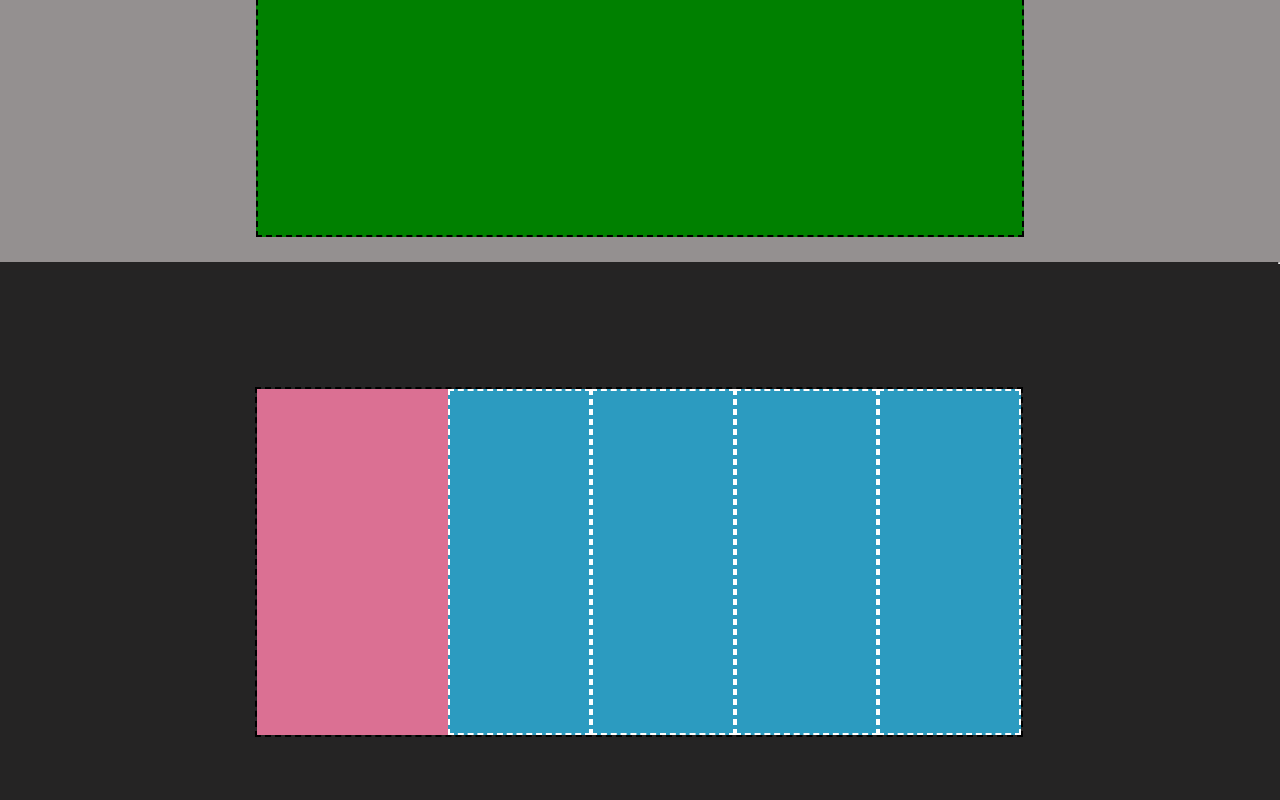
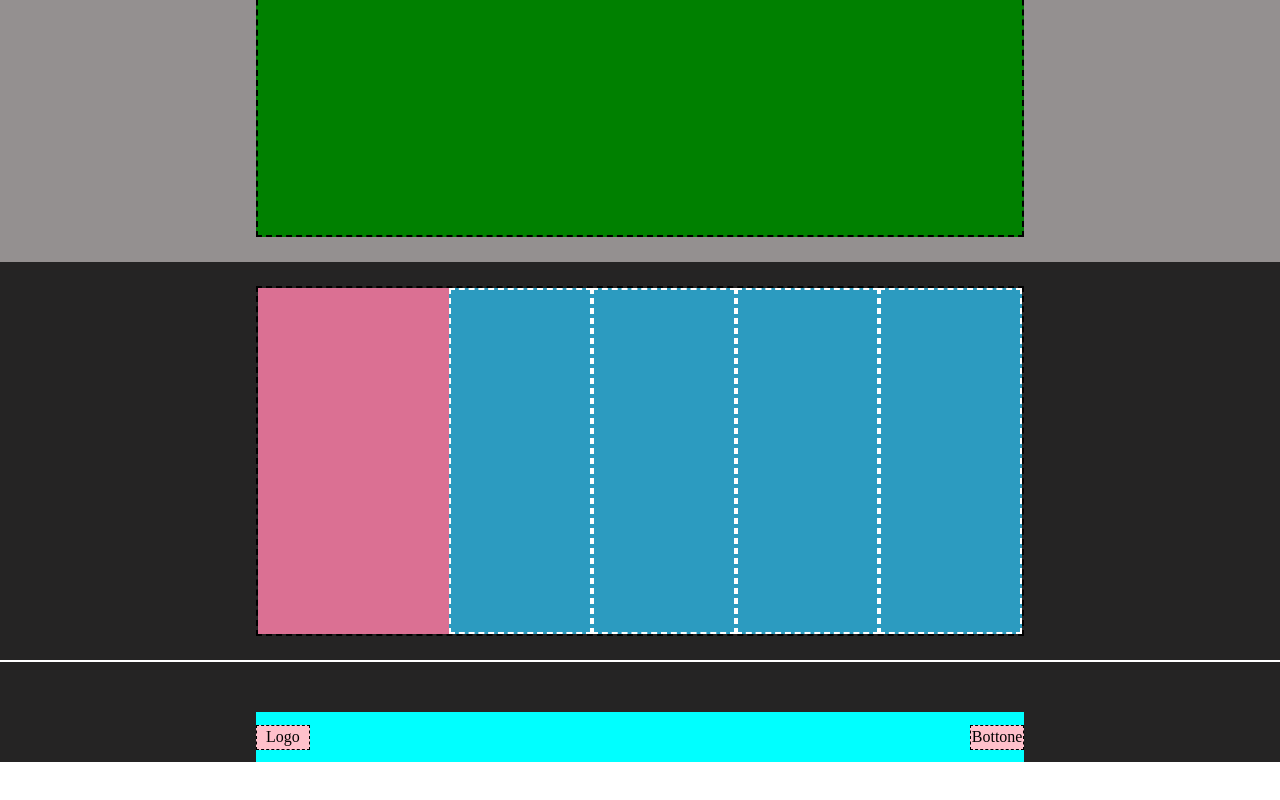
Before and after one commit to FedericoRosso97/htmlcss-struttura-discord, a plain HTML site: page index.html in a window 1280 px wide. Shown: the part 1838-2638 px from the top of the page. After the commit the page ends 2600 px from the top, so only its background shows below. Drawn offline with Linux system fonts and the light colour scheme.

Commit message:
termino il footer i aggiusto lo sfondo

```diff
--- a/index.html
+++ b/index.html
@@ -46,8 +46,8 @@
       </div>
     </section>
 
-     <section id="box_centrale" class="box flex"></div>
-      <div class="central-container flex">
+     <section  class="box flex"></div>
+      <div id="box_centrale" class="central-container flex">
         <div class="light-blue"></div>
         <div class="pink"></div>
       </div>
@@ -60,13 +60,14 @@
       </div>
      </section>
 
-     <section class="bigbox-container flex">
+     <section class="box bigbox-container flex">
       <div class="big-box"></div>
      </section>
    </main>
 
-   <footer class="flex">
+  <footer>
 
+    <section id="footer_1" class="flex">
     <div class="box-container flex">
       <div class="pink-box"></div>
       <div class="little-box"></div>
@@ -74,17 +75,15 @@
       <div class="little-box"></div>
       <div class="little-box"></div>
     </div>
-       <hr>
-
-    <section></section>
+   </section>
 
 
-   <div
-
-
-
-
-
+    <section id="footer_2" class="flex">
+      <div class="piccolo_logo flex">
+        <div class="logo_button flex"><p>Logo</p></div>
+        <div class="logo_button flex">Bottone</div>
+      </div>
+    </section>
   </footer>
 
 
--- a/style.css
+++ b/style.css
@@ -63,7 +63,7 @@ li{
     height: 300px;
     border:2px dashed black ;
 }
-section:nth-child(2n){
+.box:nth-child(2n){
     background-color: rgb(148, 144, 144);
 }
 .box{
@@ -71,15 +71,14 @@ section:nth-child(2n){
     justify-content: center;
     align-items: center;
 }
-#box_centrale{
-    flex-direction: row-reverse;
-}
-
 .central-container{
     height: 350px;
     width:60% ;
     margin: auto;
     align-items: center;
+}
+#box_centrale{
+    flex-direction: row-reverse;
 }
 .light-blue{
     width:60% ;
@@ -100,16 +99,24 @@ section:nth-child(2n){
     border:2px dashed black ;
     background-color: green;
 }
+
+
 footer{
-    height:600px ;
+    height:500px ;
     background-color:rgb(37, 36, 36) ;
-    justify-content: center;
+}
+
+#footer_1{
+   height:400px ;
+   width: 100%;
+   border-bottom:2px solid white;
+
 }
 .box-container{
     width:60% ;
     height: 350px;
     border: 2px dashed black;
-    margin: auto;
+   margin: auto;
 }
 .pink-box{
     width: 25%;
@@ -122,7 +129,23 @@ footer{
     background-color: rgb(44, 155, 192);
     border:2px dashed white ;
 }
-hr{
-    background-color: white;
-    height: 2px;
+#footer_2{
+   height: calc(100% - 400px);
+   justify-content: center;
+   align-items: flex-end;
 }
+.piccolo_logo{
+    width:60% ;
+    height: 50px;
+    background-color: aqua;
+    justify-content: space-between;
+    align-items: center;
+}
+.logo_button{
+    background-color: pink;
+    border: 1px dashed black;
+    height:50% ;
+    width: 7%;
+    justify-content: center;
+    align-items: center;
+}
```
Lines whose indentation alone changed are shown as unchanged.
